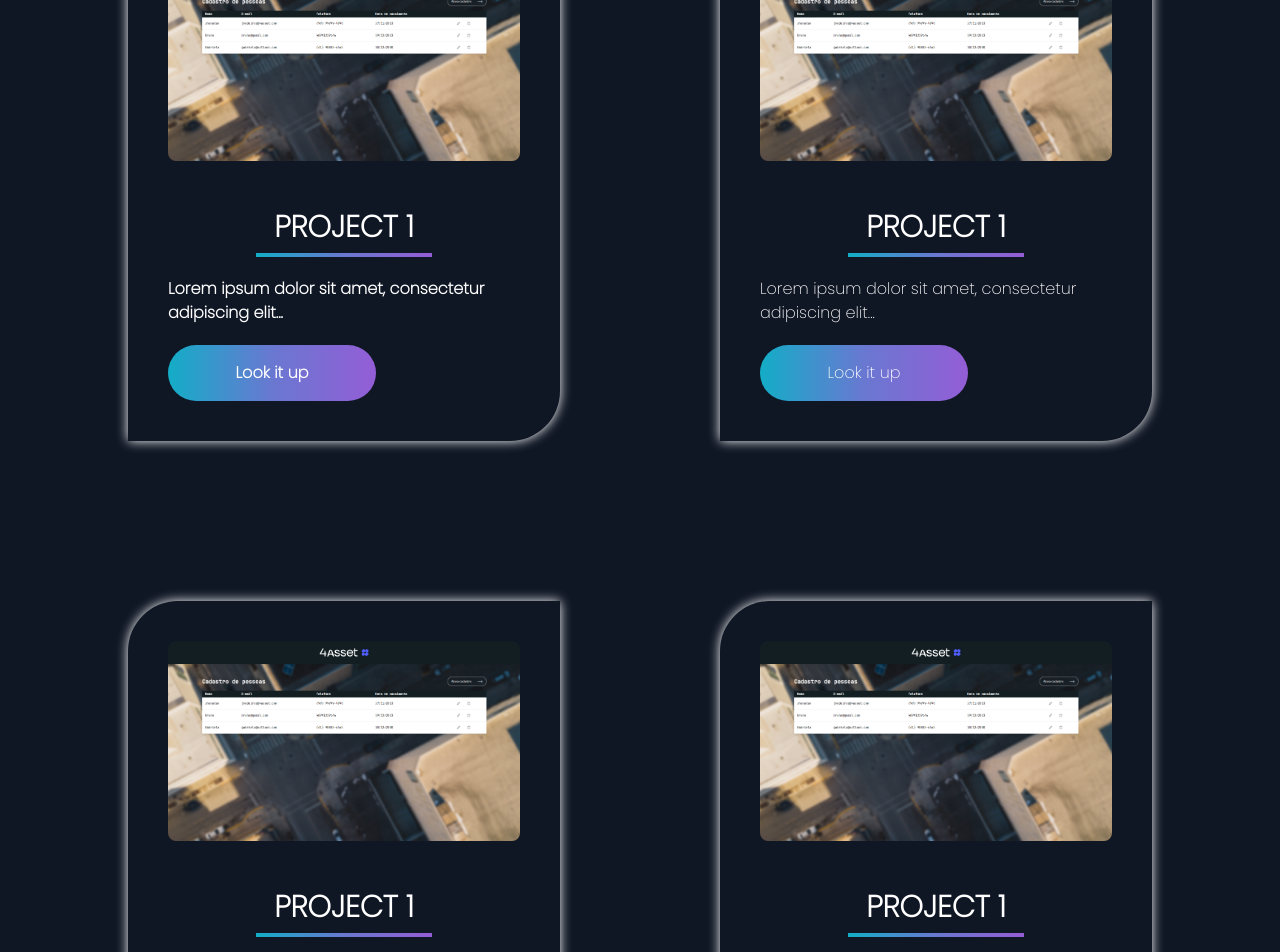
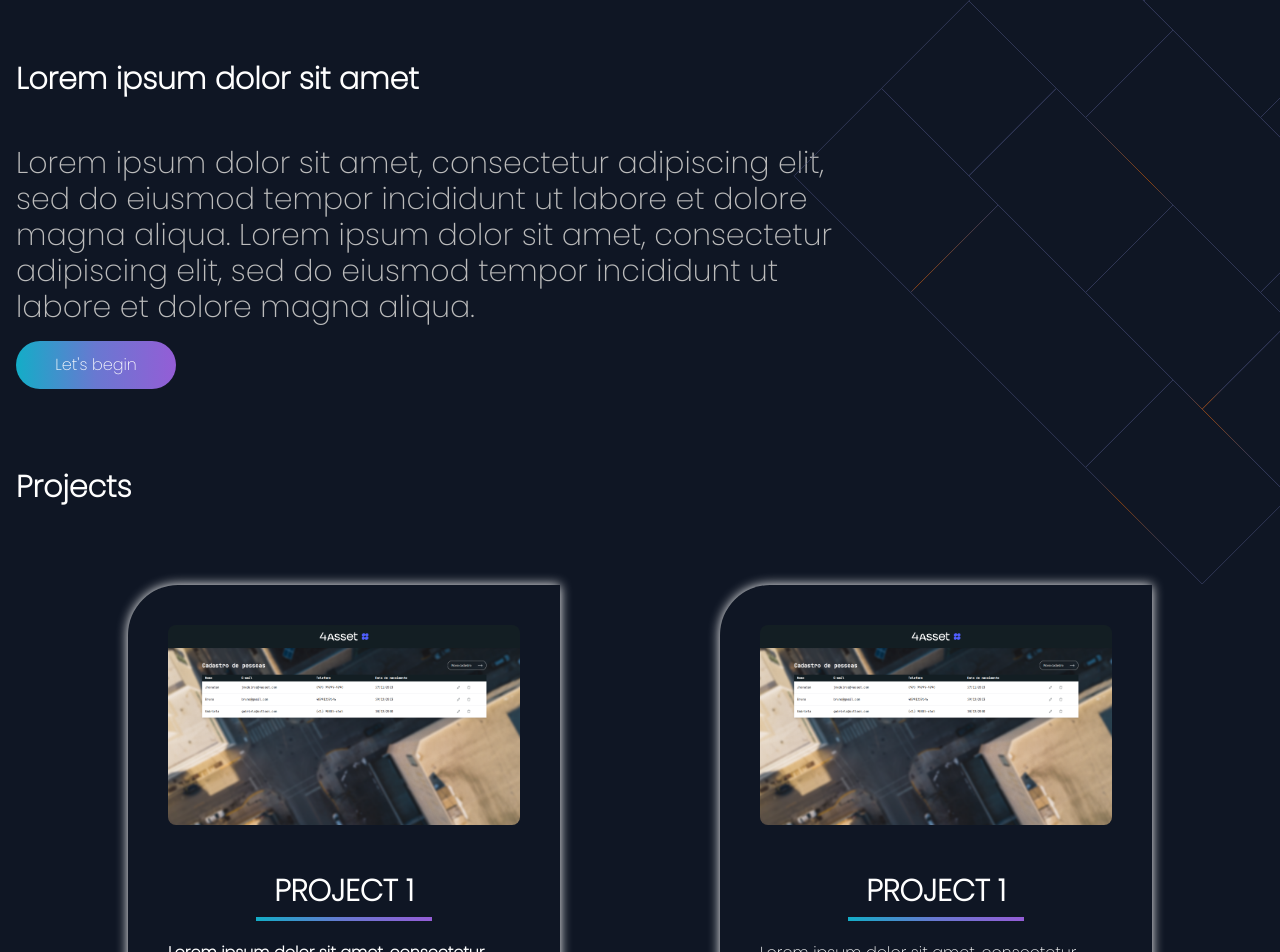
Before and after one commit to romanostd/portfolio-web, an Angular app: page / in a window 1280 px wide. Shown: the part 240-1192 px from the top of the page. Built offline with nearby package versions, Linux system fonts and the light colour scheme.

Commit message:
feat: profile section created

```diff
--- a/src/app/app.component.html
+++ b/src/app/app.component.html
@@ -1,14 +1,12 @@
-<div class="font-poppins">
+<div class="font-poppins overflow-x-hidden">
   <header
     class="container mx-auto flex items-center justify-between py-4 border-b border-gray-700"
   >
     <div class="flex items-center">
-      <!-- <img src="path-to-your-logo.png" alt="Logo" class="h-8 mr-3"> -->
       <span class="text-white font-semibold text-lg">Portfolio</span>
     </div>
 
     <nav class="hidden md:flex space-x-4">
-      <!-- Navegação -->
       <a href="#" class="text-white hover:text-blue-500">Projects</a>
       <a href="#" class="text-white hover:text-blue-500">Technologies</a>
       <a href="#" class="text-white hover:text-blue-500">About me</a>
@@ -19,9 +17,33 @@
     </div>
   </header>
 
-  <!-- Projects Section -->
-  <section class="container mx-auto px-4 py-8">
-    <h2 class="text-3xl text-white font-bold mb-8">Projects</h2>
+  <section class="relative container mx-auto px-4 pt-60">
+    <div class="flex justify-between">
+      <div>
+        <h2 class="text-3xl text-white font-bold mb-8">
+          Lorem ipsum dolor sit amet
+        </h2>
+        <div class="py-4 text-white max-w-[850px] mx-auto text-3xl color-pink">
+          Lorem ipsum dolor sit amet, consectetur adipiscing elit, sed do
+          eiusmod tempor incididunt ut labore et dolore magna aliqua.
+          Lorem ipsum dolor sit amet, consectetur adipiscing elit, sed do
+          eiusmod tempor incididunt ut labore et dolore magna aliqua.
+        </div>
+
+        <div>
+          <button class="main-button w-40 h-12">Let's begin</button>
+        </div>
+      </div>
+      <img
+        src="../assets/drawing.svg"
+        alt="Pattern"
+        class="absolute right-36 top-96 transform translate-x-1/2 -translate-y-1/2"
+      />
+
+    </div>
+  </section>
+  <section class="container mx-auto px-4 py-20">
+    <h2 class="text-3xl text-white font-bold mb-20">Projects</h2>
 
     <div class="grid md:grid-cols-2 gap-40 px-28">
       <div class="projects-card p-4">
@@ -41,7 +63,9 @@
           <p class="my-5 text-white font-semibold">
             Lorem ipsum dolor sit amet, consectetur adipiscing elit...
           </p>
-          <button class="main-button w-52 h-14 font-semibold">Look it up</button>
+          <button class="main-button w-52 h-14 font-semibold">
+            Look it up
+          </button>
         </div>
       </div>
 
@@ -66,7 +90,7 @@
         </div>
       </div>
 
-      <div class="projects-card p-4">
+      <div class="projects-card p-4 z-50">
         <div class="p-6">
           <img
             class="border-radius"
@@ -74,7 +98,7 @@
             alt="Project 1"
           />
         </div>
-        <div class="p-6">
+        <div class="p-6 ">
           <h3 class="text-center text-white text-3xl font-semibold">
             PROJECT 1
           </h3>
@@ -109,13 +133,15 @@
       </div>
     </div>
   </section>
-
-  <!-- Technologies Section -->
   <section class="container mx-auto px-4 py-8">
     <h2 class="text-3xl text-white font-bold mb-8">Technologies</h2>
     <div class="space-y-4">
       <div>
-        <div class="text-white">HTML</div>
+        <div class="flex justify-between">
+          <div class="text-white">HTML</div>
+          <div class="text-white">Advanced</div>
+        </div>
+
         <div class="bg-gray-700 rounded-full h-2.5 dark:bg-gray-700">
           <div
             class="bg-linear-gradient h-2.5 rounded-full"
@@ -125,9 +151,9 @@
       </div>
     </div>
   </section>
-
-  <!-- Footer -->
   <footer class="text-center py-4">
-    <p class="text-gray-400">&copy; 2023 Romano M. Stedile. All Rights Reserved.</p>
+    <p class="text-gray-400">
+      &copy; 2023 Romano M. Stedile. All Rights Reserved.
+    </p>
   </footer>
 </div>
--- a/src/app/app.component.scss
+++ b/src/app/app.component.scss
@@ -11,6 +11,7 @@
 .projects-card {
   border-radius: 50px 0px;
   background-color: $color-dark-blue;
+  z-index: 1000;
   box-shadow: 0px 0px 12px 0px #fff;
 }
 
--- a/src/styles.scss
+++ b/src/styles.scss
@@ -8,6 +8,10 @@ $color-linear-gradient: #13ADC7, #6978D1, #945DD6;
 $color-light-pink: #BCBCBC;
 $color-white: #ffff;
 
+.color-pink {
+  color: $color-light-pink;
+}
+
 .color-white {
   background-color: $color-light-pink;
 }
```
